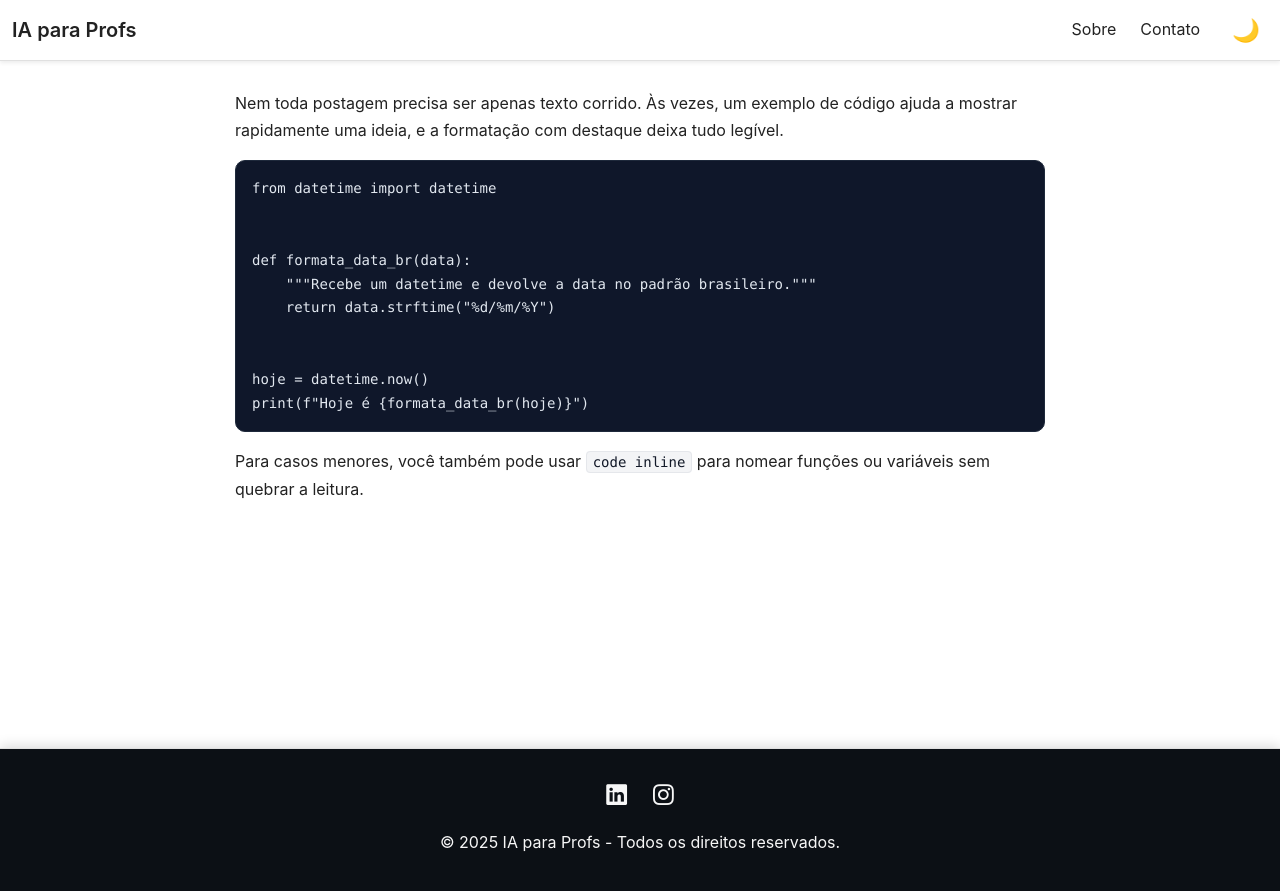
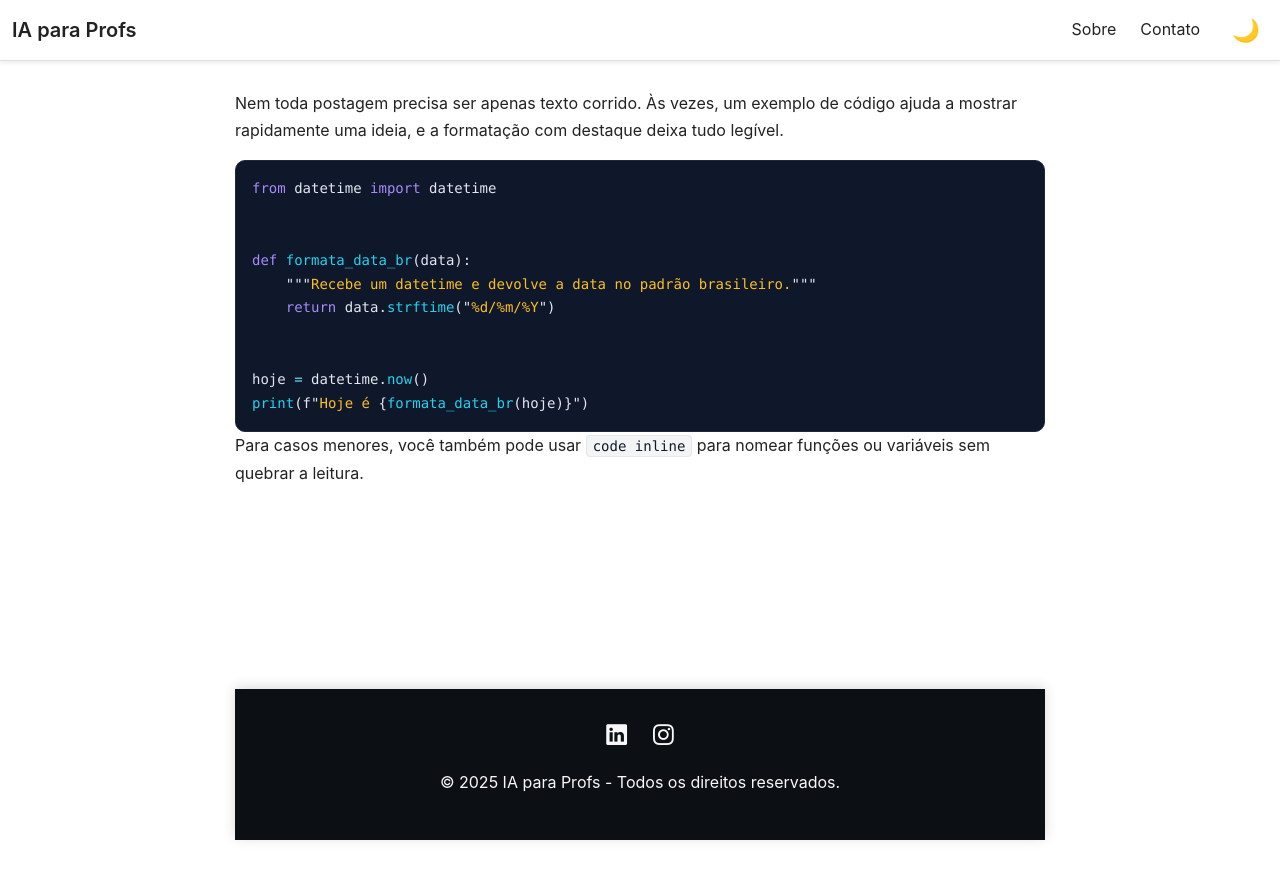
Before and after one commit to iaparaprofs/site, a Jekyll site: the page built from _posts/2025-04-10-teste-codigo.md, in a window 1280 px wide. Shown: the top 891 px of the page. Built offline with Jekyll 4.4.1, drawn with Linux system fonts in a browser that asks for light colours.

Commit message:
Adjust footer behavior and code styling

```diff
--- a/assets/main.css
+++ b/assets/main.css
@@ -11,11 +11,19 @@ body {
   font-family: "Inter", Arial, sans-serif;
   max-width: 850px;
   margin: auto;
-  padding: 90px 20px 140px;
+  padding: 90px 20px 60px;
   line-height: 1.7;
   color: var(--text);
   background: var(--bg);
   transition: background 0.3s, color 0.3s;
+  min-height: 100vh;
+  display: flex;
+  flex-direction: column;
+}
+
+main {
+  flex: 1;
+  width: 100%;
 }
 
 /* ===== THEME COLORS ===== */
@@ -139,16 +147,10 @@ button:hover { background: #0059c0; }
 
 /* ===== FOOTER ===== */
 footer {
-  border-top: 1px solid var(--border);
   text-align: center;
   padding: 1.75rem 1.25rem;
   background: #0c1015;
   color: #f7f7f7;
-  position: fixed;
-  left: 0;
-  right: 0;
-  bottom: 0;
-  width: 100%;
   box-shadow: 0 -2px 12px rgba(0, 0, 0, 0.15);
 }
 
@@ -172,7 +174,6 @@ pre,
 code {
   font-family: "Fira Code", "SFMono-Regular", Menlo, Monaco, Consolas, "Liberation Mono", "Courier New", monospace;
 }
-
 pre {
   background: #0f172a;
   color: #e2e8f0;
@@ -188,6 +189,43 @@ pre code {
   padding: 0;
 }
 
+.highlight {
+  background: #0f172a;
+  border-radius: 10px;
+  border: 1px solid #1e293b;
+  overflow: hidden;
+}
+
+.highlight pre {
+  margin: 0;
+  border: none;
+  box-shadow: none;
+}
+
+.highlight .c { color: #94a3b8; font-style: italic; }
+.highlight .k { color: #a78bfa; }
+.highlight .kd { color: #a78bfa; }
+.highlight .kn { color: #a78bfa; }
+.highlight .kp { color: #a78bfa; }
+.highlight .kr { color: #a78bfa; }
+.highlight .kt { color: #a78bfa; }
+.highlight .nf { color: #22d3ee; }
+.highlight .nc { color: #f472b6; }
+.highlight .nn { color: #f472b6; }
+.highlight .na { color: #f472b6; }
+.highlight .nb { color: #38bdf8; }
+.highlight .no { color: #38bdf8; }
+.highlight .nv { color: #38bdf8; }
+.highlight .s { color: #fbbf24; }
+.highlight .s1 { color: #fbbf24; }
+.highlight .s2 { color: #fbbf24; }
+.highlight .sr { color: #fbbf24; }
+.highlight .mi { color: #f472b6; }
+.highlight .mf { color: #f472b6; }
+.highlight .mh { color: #f472b6; }
+.highlight .o { color: #67e8f9; }
+.highlight .p { color: #e2e8f0; }
+
 code:not(pre code) {
   background: #f3f4f6;
   color: #111827;
```
